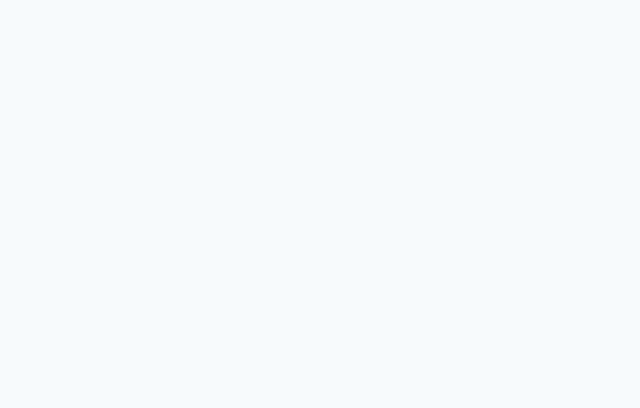
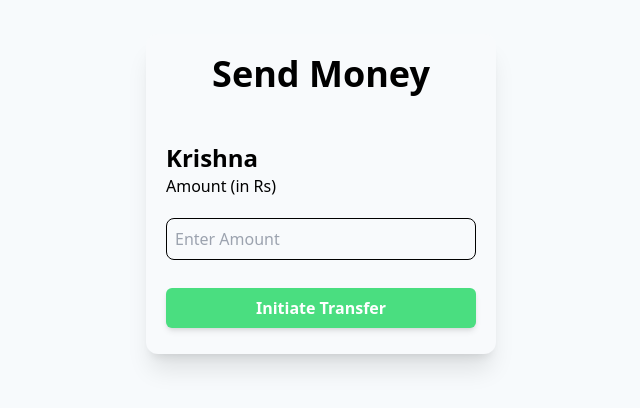
Before and after one commit to 01krishnaa/paytm, a React (Vite) app in the folder frontend/: page /sendmoney in a window 1280 px wide. Before the commit this address had no page. Shown: the part 126-534 px from the top of the page, without its empty margins (319-959 px from the left). Built offline with nearby package versions, Linux system fonts and the light colour scheme.

Commit message:
send money ui

```diff
--- /dev/null
+++ b/frontend/src/components/SendMoney.jsx
@@ -0,0 +1,17 @@
+import React from "react";
+
+const SendMoney = () => {
+  return (
+    <div className="m-5 p-5 mx-auto mt-40 w-[350px] h-[320px] shadow-xl bg-slate-50 rounded-xl">
+      <div className="text-center text-4xl font-bold mb-12">Send Money </div>
+      <div className="font-semibold text-2xl"> Krishna </div>
+      <div className="font-medium mb-5">Amount (in Rs)</div>
+      <input type="text" placeholder="Enter Amount" className="p-2 w-full bg-slate-50 border border-black rounded-lg mb-7" />
+      <button className="w-full bg-green-400 hover:bg-green-500 text-white font-semibold py-2 px-4 rounded-md shadow-md focus:outline-none">
+  Initiate Transfer
+</button>
+    </div>
+  );
+};
+
+export default SendMoney;
--- a/frontend/src/main.jsx
+++ b/frontend/src/main.jsx
@@ -5,6 +5,7 @@ import { BrowserRouter, Route, Routes } from "react-router-dom";
 import SignUp from "./components/SignUp.jsx";
 import SignIn from "./components/SignIn.jsx";
 import DashBoard from "./components/DashBoard.jsx";
+import SendMoney from "./components/SendMoney.jsx";
 
 ReactDOM.createRoot(document.getElementById("root")).render(
   <React.StrictMode>
@@ -13,6 +14,7 @@ ReactDOM.createRoot(document.getElementById("root")).render(
         <Route path="/" element={<SignUp />} />
         <Route path="/signin" element={<SignIn />} />
         <Route path="/dashboard" element={<DashBoard />} />
+        <Route path="/sendmoney" element={<SendMoney />} />
       </Routes>
     </BrowserRouter>
   </React.StrictMode>
```
